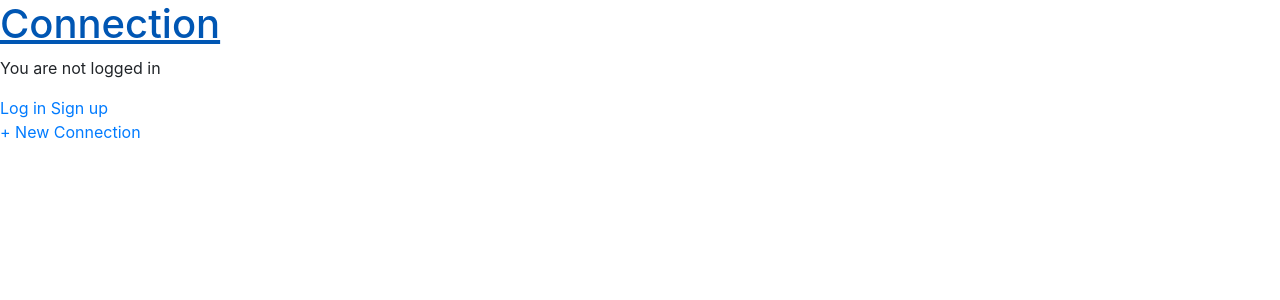
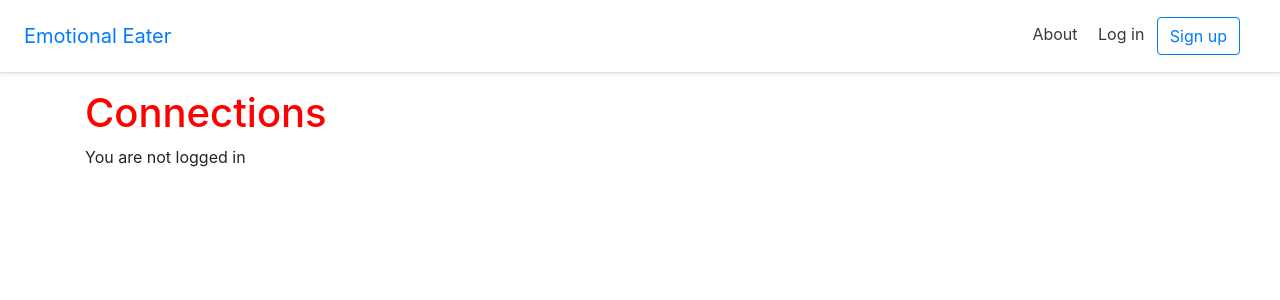
Before and after one commit to bebekim/emotionaleaters_scheduler, a Django app: page / in a window 1280 px wide. Shown: the top 300 px of the page. Run offline with Django 3.2, Linux system fonts and the light colour scheme; data that the repository does not hold is empty; some libraries are stand-ins or nearby versions.

Commit message:
Implemented bootstrap to _base.html

```diff
--- a/requirements.txt
+++ b/requirements.txt
@@ -6,6 +6,8 @@
 click==7.1.2
 cookiecutter==1.7.2
 Django==3.0.6
+django-crispy-forms==1.9.1
+django-smart-selects==1.5.6
 idna==2.9
 Jinja2==2.11.2
 jinja2-time==0.2.0
--- a/templates/_base.html
+++ b/templates/_base.html
@@ -2,40 +2,49 @@
 {% load static %}
 <!DOCTYPE html>
 <html>
+
 <head>
     <meta charset="utf-8">
-        <title>{% block title %}Emotional Eater's Log{% endblock title %}</title>
-        <!-- CSS -->
+    <title>{% block title %}Emotional Eater{% endblock title %}</title>
     <meta name="viewport" content="width=device-width, initial-scale=1, shrink-to-fit=no">
-        <link rel="stylesheet" href="https://stackpath.bootstrapcdn.com/bootstrap/4.3.1/css/bootstrap.min.css" integrity="sha384-ggOyR0iXCbMQv3Xipma34MD+dH/1fQ784/j6cY/iJTQUOhcWr7x9JvoRxT2MZw1T" crossorigin="anonymous">
+    <link rel="stylesheet" href="https://stackpath.bootstrapcdn.com/bootstrap/4.3.1/css/bootstrap.min.css"
+        integrity="sha384-ggOyR0iXCbMQv3Xipma34MD+dH/1fQ784/j6cY/iJTQUOhcWr7x9JvoRxT2MZw1T" crossorigin="anonymous">
     <link rel="stylesheet" href="{% static 'css/base.css' %}">
 </head>
+
 <body>
     <header>
-            <div class="nav-left">
-                <h1><a href="{% url 'connection' %}">Connection</a></h1>
-            </div>
-            <div class="user-authenticated">
+        <!-- Fixed navbar -->
+        <div
+            class="d-flex flex-column flex-md-row align-items-center p-3 px-md-4 mb-3 bg-white border-bottom shadow-sm">
+            <a href="{% url 'connection' %}" class="navbar-brand my-0 mr-md-auto font-weight-normal">Emotional Eater</a>
+            <nav class="my-2 my-md-0 mr-md-3">
+                <a class="p-2 text-dark" href="#">About</a>
                 {% if user.is_authenticated %}
-                    Hi, {{ user.email }}!
-                    <p><a href="{% url 'logout' %}">Log out</a></p>
+                <a class="p-2 text-dark" href="{% url 'logout' %}">Log out</a>
+                <a class="p-2 text-dark" href="{% url 'connection_new' %}">New Connection</a>
                 {% else %}
-                    <p>You are not logged in</p>
-                    <a href="{% url 'login' %}">Log in</a>
-                    <a href="{% url 'signup' %}">Sign up</a>
+                <a class="p-2 text-dark" href="{% url 'login' %}">Log in</a>
+                <a class="btn btn-outline-primary" href="{% url 'signup' %}">Sign up</a>
                 {% endif %}
-            </div>
-            <div class="nav-right">
-                <a href="{% url 'connection_new' %}">+ New Connection</a>
+            </nav>
         </div>
     </header>
     <div class="container">
         {% block content %}
         {% endblock content %}
     </div>
-        <!-- javascript-->
-        {% block javascript %}
-            <script src="{% static 'js/base.js' %}"></script>
-        {% endblock javascript %}
+    <!-- JavaScript -->
+    <!-- jQuery first, then Popper.js, then Bootstrap JS -->
+    <script src="https://code.jquery.com/jquery-3.3.1.slim.min.js"
+        integrity="sha384-q8i/X+965DzO0rT7abK41JStQIAqVgRVzpbzo5smXKp4YfRvH+8abtTE1Pi6jizo"
+        crossorigin="anonymous"></script>
+    <script src="https://cdnjs.cloudflare.com/ajax/libs/popper.js/1.14.7/umd/popper.min.js"
+        integrity="sha384-UO2eT0CpHqdSJQ6hJty5KVphtPhzWj9WO1clHTMGa3JDZwrnQq4sF86dIHNDz0W1"
+        crossorigin="anonymous"></script>
+    <script src="https://stackpath.bootstrapcdn.com/bootstrap/4.3.1/js/bootstrap.min.js"
+        integrity="sha384-JjSmVgyd0p3pXB1rRibZUAYoIIy6OrQ6VrjIEaFf/nJGzIxFDsf4x0xIM+B07jRM"
+        crossorigin="anonymous"></script>
 </body>
+
 </html>
--- a/templates/connection.html
+++ b/templates/connection.html
@@ -1,9 +1,16 @@
 <!-- templates/connection.html -->
 {% extends '_base.html' %}
+{% load static %}
 
-{% block title %}<h1>Connection</h1>{% endblock title %}
+{% block title %}Journal of Emotional Eating{% endblock title %}
 
 {% block content %}
+    <h1>Connections</h1>
+    {% if user.is_authenticated %}
+        <p>Hi {{ user.email }}</p>
+    {% else %}
+        <p>You are not logged in</p>
+    {% endif %}
     {% for connection in all_connections_list %}
         <div class="connection-entry">
             <h2><a href="{% url 'connection_detail' connection.pk %}">{{ connection.core_emotion }}</a></h2>
```
Lines whose indentation alone changed are shown as unchanged.
